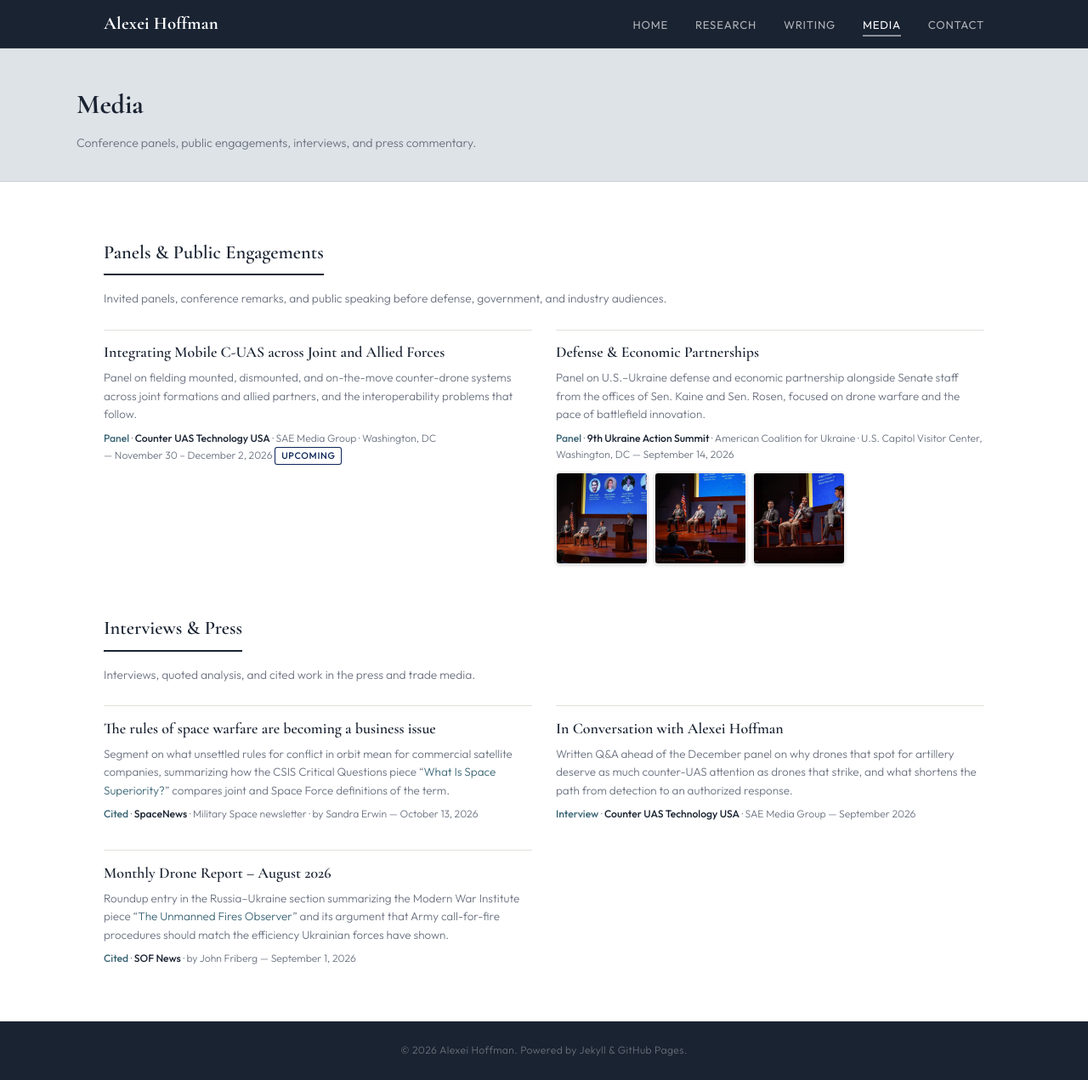
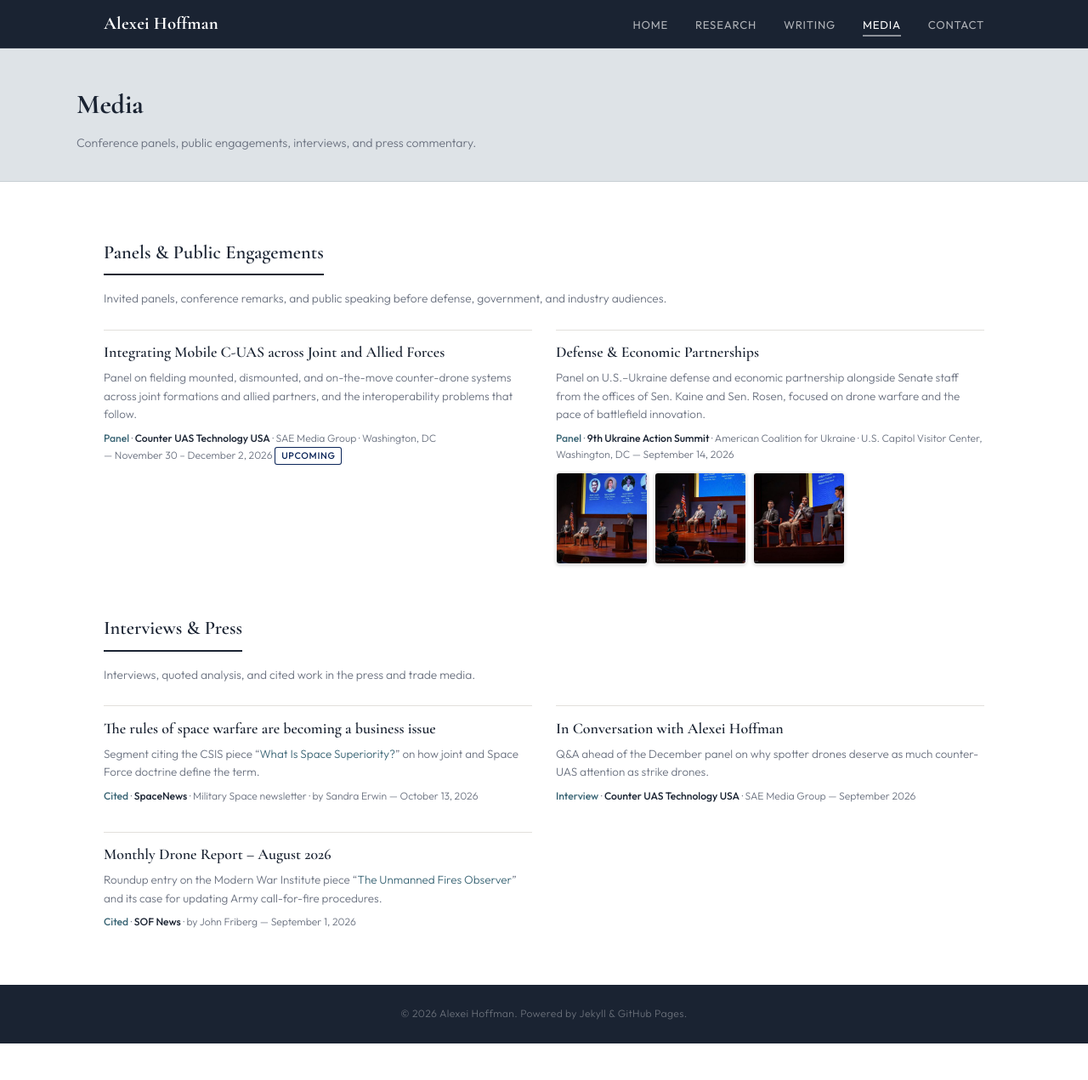
Before and after one commit to a-novi13-byte/a-novi13-byte.github.io, a Jekyll site: the page built from media.html, in a window 1280 px wide and 1271 px high. Shown: the whole window at 85% size. Built offline with Jekyll 4.4.1, drawn with Linux system fonts in a browser that asks for light colours.

Commit message:
Update media.html

```diff
--- a/media.html
+++ b/media.html
@@ -92,17 +92,17 @@ html.lightbox-open { overflow: hidden; scrollbar-gutter: stable; }
   <div class="media-grid">
     <article class="media-card">
       <h3><a href="https://spacenews.bluelena.io/index.php?action=social&amp;chash=6e16656a6ee1de7232164767ccfa7920.1970" target="_blank" rel="noopener">The rules of space warfare are becoming a business issue</a></h3>
-      <p class="media-blurb">Segment on what unsettled rules for conflict in orbit mean for commercial satellite companies, summarizing how the CSIS Critical Questions piece &ldquo;<a href="https://www.csis.org/analysis/what-space-superiority" target="_blank" rel="noopener">What Is Space Superiority?</a>&rdquo; compares joint and Space Force definitions of the term.</p>
+      <p class="media-blurb">Segment citing the CSIS piece &ldquo;<a href="https://www.csis.org/analysis/what-space-superiority" target="_blank" rel="noopener">What Is Space Superiority?</a>&rdquo; on how joint and Space Force doctrine define the term.</p>
       <p class="media-meta"><span class="media-type">Cited</span> &middot; <strong>SpaceNews</strong> &middot; Military Space newsletter &middot; by Sandra Erwin <span class="media-date">&mdash; October 13, 2026</span></p>
     </article>
     <article class="media-card">
       <h3><a href="https://www.smgconferences.com/documentportal/ComplementaryContent/7037.pdf" target="_blank" rel="noopener">In Conversation with Alexei Hoffman</a></h3>
-      <p class="media-blurb">Written Q&amp;A ahead of the December panel on why drones that spot for artillery deserve as much counter-UAS attention as drones that strike, and what shortens the path from detection to an authorized response.</p>
+      <p class="media-blurb">Q&amp;A ahead of the December panel on why spotter drones deserve as much counter-UAS attention as strike drones.</p>
       <p class="media-meta"><span class="media-type">Interview</span> &middot; <strong>Counter UAS Technology USA</strong> &middot; SAE Media Group <span class="media-date">&mdash; September 2026</span></p>
     </article>
     <article class="media-card">
       <h3><a href="https://sof.news/drones/august-2026/" target="_blank" rel="noopener">Monthly Drone Report &ndash; August 2026</a></h3>
-      <p class="media-blurb">Roundup entry in the Russia&ndash;Ukraine section summarizing the Modern War Institute piece &ldquo;<a href="https://mwi.westpoint.edu/the-unmanned-fires-observer-the-armys-drone-age-doctrine-rewrite-is-skipping-a-crucial-part/" target="_blank" rel="noopener">The Unmanned Fires Observer</a>&rdquo; and its argument that Army call-for-fire procedures should match the efficiency Ukrainian forces have shown.</p>
+      <p class="media-blurb">Roundup entry on the Modern War Institute piece &ldquo;<a href="https://mwi.westpoint.edu/the-unmanned-fires-observer-the-armys-drone-age-doctrine-rewrite-is-skipping-a-crucial-part/" target="_blank" rel="noopener">The Unmanned Fires Observer</a>&rdquo; and its case for updating Army call-for-fire procedures.</p>
       <p class="media-meta"><span class="media-type">Cited</span> &middot; <strong>SOF News</strong> &middot; by John Friberg <span class="media-date">&mdash; September 1, 2026</span></p>
     </article>
 {% comment %}
```
